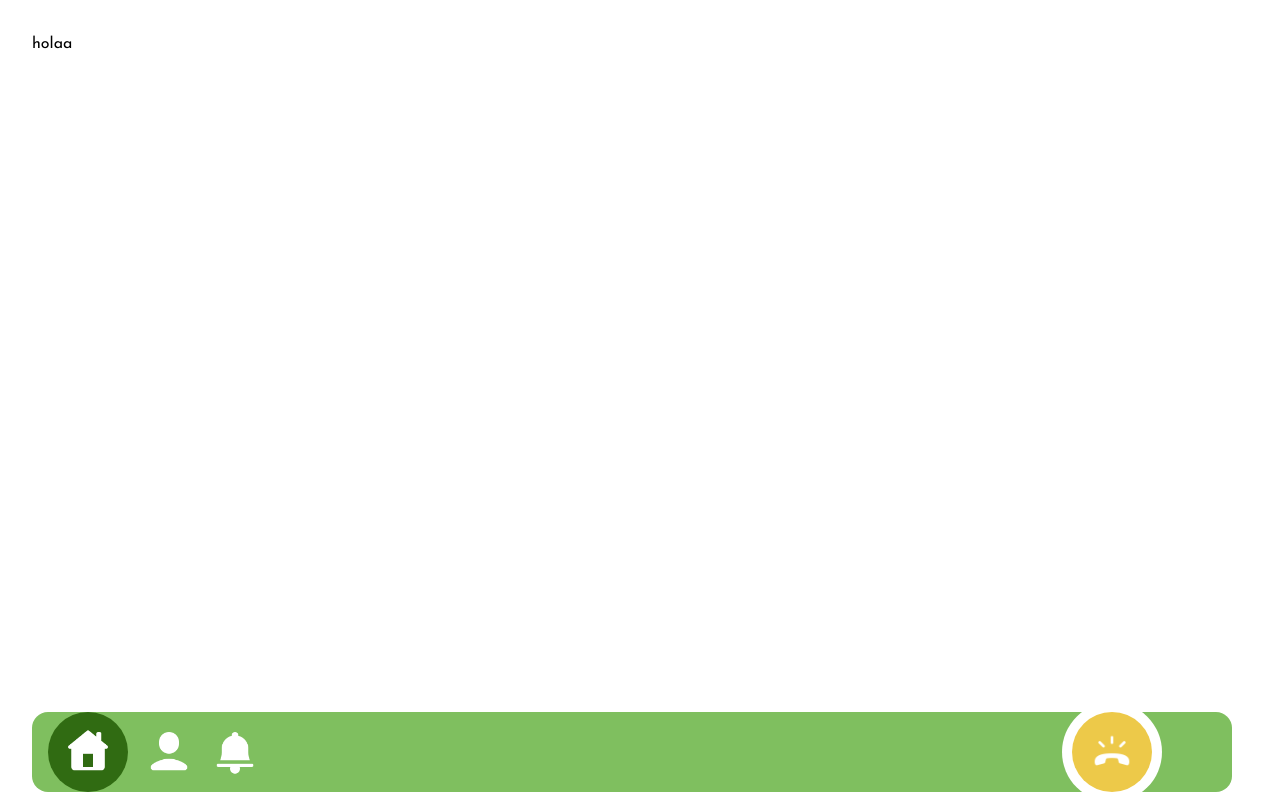
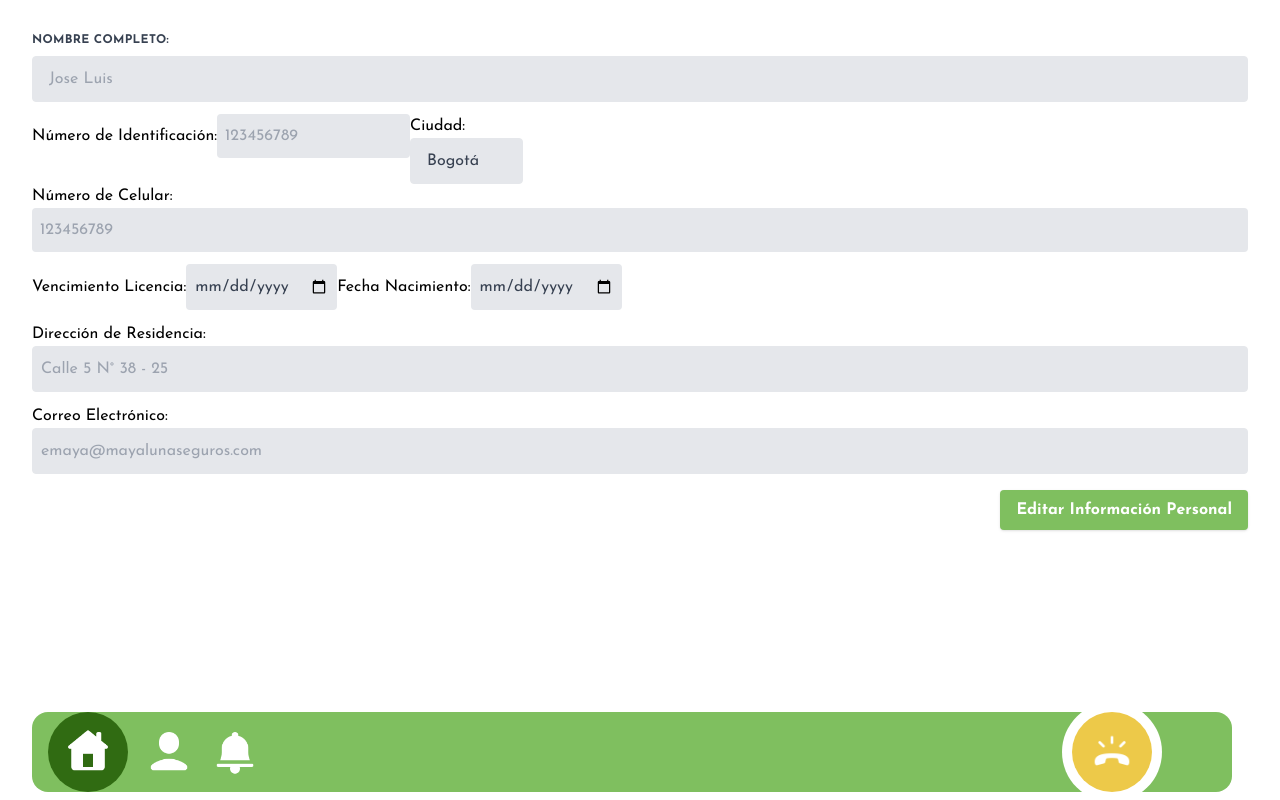
Before and after one commit to wildchamo/nextjs, a Next.js app: page /home/user in a window 1280 px wide. Built offline with nearby package versions, Linux system fonts and the light colour scheme.

Commit message:
creación formulario modificación info personal

```diff
--- /dev/null
+++ b/src/app/components/FormModificarUser.js
@@ -0,0 +1,169 @@
+"use client";
+import { useRef } from "react";
+import useUserStore from "../stores/userStore";
+import { useEffect, useState } from "react";
+import axios from "axios";
+
+function FormModificarUser() {
+  const {
+    nombre,
+    identificacion,
+    ciudad,
+    celular,
+    fechaVencimientoLicencia,
+    fechaNacimiento,
+    direccion,
+    email,
+    rol,
+  } = useUserStore((state) => ({
+    nombre: state.nombre,
+    identificacion: state.identificacion,
+    ciudad: state.ciudad,
+    rol: state.rol,
+  }));
+
+  const [userData, setUserData] = useState({
+    nombre: "",
+    identificacion: "",
+    ciudad: "",
+  });
+
+  useEffect(() => {
+    setUserData({ nombre, identificacion, ciudad });
+  }, []);
+
+  const formRef = useRef();
+
+  const handleSubmit = async (e) => {
+    e.preventDefault();
+
+    const formData = new FormData(formRef.current);
+
+    const nombre = formData.get("nombre");
+    const identificacion = formData.get("identificacion");
+    const ciudad = formData.get("ciudad");
+    const celular = formData.get("celular");
+    const vencimientoLicencia = formData.get("vencimientoLicencia");
+    const fechaNacimiento = formData.get("fechaNacimiento");
+    const direccion = formData.get("direccion");
+    const email = formData.get("email");
+
+    try {
+      const res = await axios.post("/api/auth/signup", {
+        nombre,
+        identificacion,
+        ciudad,
+        celular,
+        isActive,
+        vencimientoLicencia,
+        fechaNacimiento,
+        direccion,
+        email,
+        password,
+        rol,
+      });
+
+      console.log(res);
+    } catch (error) {
+      console.log(error);
+    }
+  };
+
+  return (
+    <form ref={formRef} onSubmit={handleSubmit}>
+      <div>
+        <label className="block uppercase tracking-wide text-gray-700 text-xs font-bold mb-2">
+          Nombre Completo:
+        </label>
+        <input
+          type="text"
+          name="nombre"
+          className="appearance-none block w-full bg-gray-200 text-gray-700 border rounded py-3 px-4 mb-3 leading-tight focus:outline-none focus:bg-white"
+          placeholder="Jose Luis "
+        />
+      </div>
+
+      <div className="flex w-full ">
+        <div>
+          <label>Número de Identificación:</label>
+          <input
+            type="text"
+            name="identificacion"
+            className="appearance-none bg-gray-200 text-gray-700  rounded py-3 px-2 mb-3 leading-tight focus:outline-none focus:bg-white"
+            placeholder="123456789"
+          />
+        </div>
+
+        <div>
+          <label>Ciudad:</label>
+          <select
+            className="block appearance-none bg-gray-200 border border-gray-200 text-gray-700 py-3 px-4 pr-8 rounded leading-tight focus:outline-none focus:bg-white focus:border-gray-500"
+            name="ciudad"
+          >
+            <option value="Bogotá">Bogotá</option>
+            <option value="Medellín">Medellín</option>
+            <option value="Cali">Cali</option>
+          </select>
+        </div>
+      </div>
+      <div>
+        <label>Número de Celular:</label>
+        <input
+          type="text"
+          name="celular"
+          className="appearance-none w-full bg-gray-200 text-gray-700  rounded py-3 px-2 mb-3 leading-tight focus:outline-none focus:bg-white"
+          placeholder="123456789"
+        />
+      </div>
+      <div>
+        <div className="flex">
+          <div>
+            <label>Vencimiento Licencia:</label>
+            <input
+              type="date"
+              name="vencimientoLicencia"
+              className="appearance-none bg-gray-200 text-gray-700  rounded py-3 px-2 mb-3 leading-tight focus:outline-none focus:bg-white"
+              placeholder="123456789"
+            />
+          </div>
+          <div>
+            <label>Fecha Nacimiento:</label>
+            <input
+              type="date"
+              name="fechaNacimiento"
+              className="appearance-none bg-gray-200 text-gray-700  rounded py-3 px-2 mb-3 leading-tight focus:outline-none focus:bg-white"
+              placeholder="123456789"
+            />
+          </div>
+        </div>
+        <label>Dirección de Residencia:</label>
+        <input
+          type="text"
+          name="direccion"
+          className="appearance-none block w-full bg-gray-200 text-gray-700 border rounded py-3 px-2 mb-3 leading-tight focus:outline-none focus:bg-white"
+          placeholder="Calle 5 N° 38 - 25 "
+        />
+      </div>
+      <div>
+        <label>Correo Electrónico:</label>
+        <input
+          type="email"
+          name="email"
+          className="appearance-none block w-full bg-gray-200 text-gray-700 border rounded py-3 px-2 mb-3 leading-tight focus:outline-none focus:bg-white"
+          placeholder="emaya@mayalunaseguros.com"
+        />
+      </div>
+
+      <div className="flex justify-end mt-4">
+        <button
+          className="shadow bg-secundary focus:shadow-outline focus:outline-none text-white font-bold py-2 px-4 rounded"
+          type="submit"
+        >
+          Editar Información Personal
+        </button>
+      </div>
+    </form>
+  );
+}
+
+export default FormModificarUser;
--- a/src/app/home/user/page.js
+++ b/src/app/home/user/page.js
@@ -1,5 +1,11 @@
+import FormModificarUser from "@/app/components/FormModificarUser";
+
 const UserPage = () => {
-  return <section className="mr-8 ml-8 mt-8">holaa</section>;
+  return (
+    <section className="mr-8 ml-8 mt-8">
+      <FormModificarUser />
+    </section>
+  );
 };
 
 export default UserPage;
--- a/src/app/stores/userStore.js
+++ b/src/app/stores/userStore.js
@@ -11,6 +11,7 @@ const useUserStore = create((set) => {
     identificacion: storedUser ? storedUser.identificacion : 0,
     rol: storedUser ? storedUser.rol : null,
     ciudad: storedUser ? storedUser.ciudad : null,
+    email: storedUser ? storedUser.email : null,
     direccion: storedUser ? storedUser.direccion : null,
     celular: storedUser ? storedUser.celular : null,
     fechaNacimiento: storedUser ? storedUser.fechaNacimiento : null,
```
